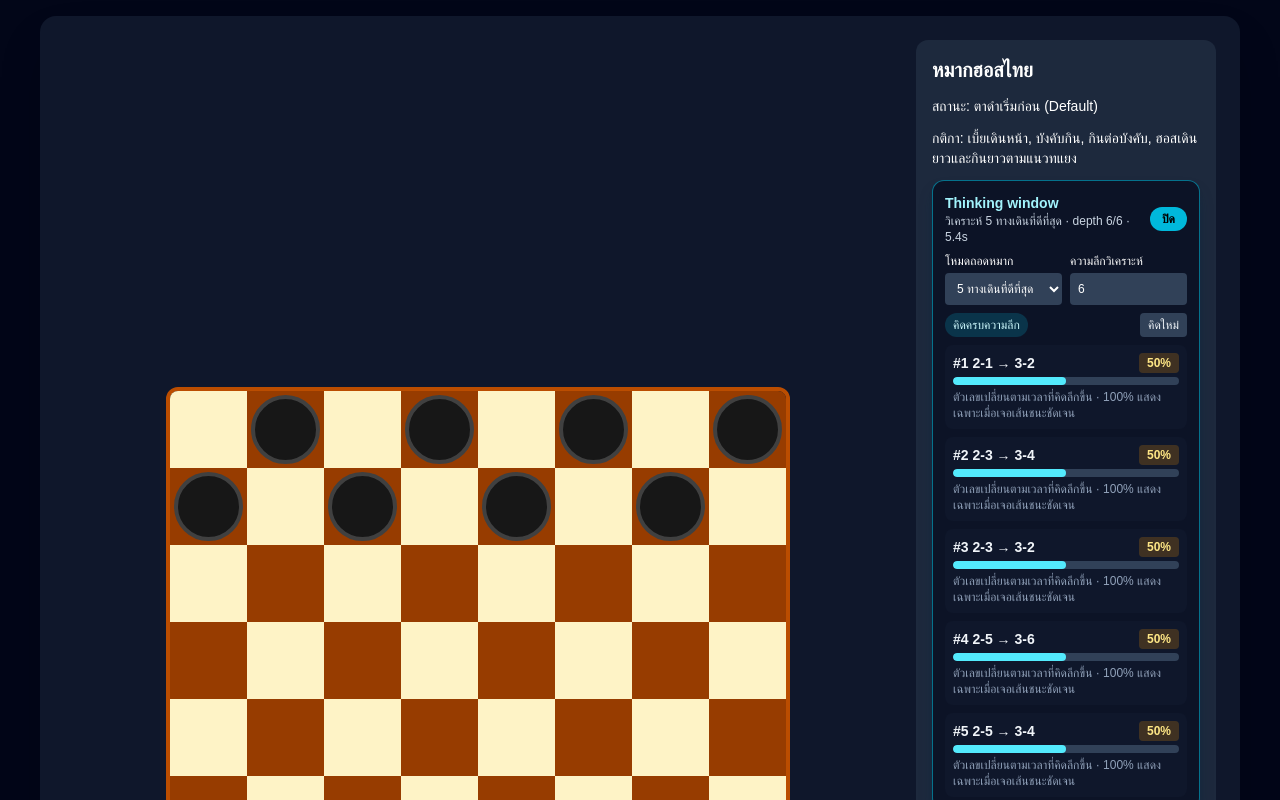
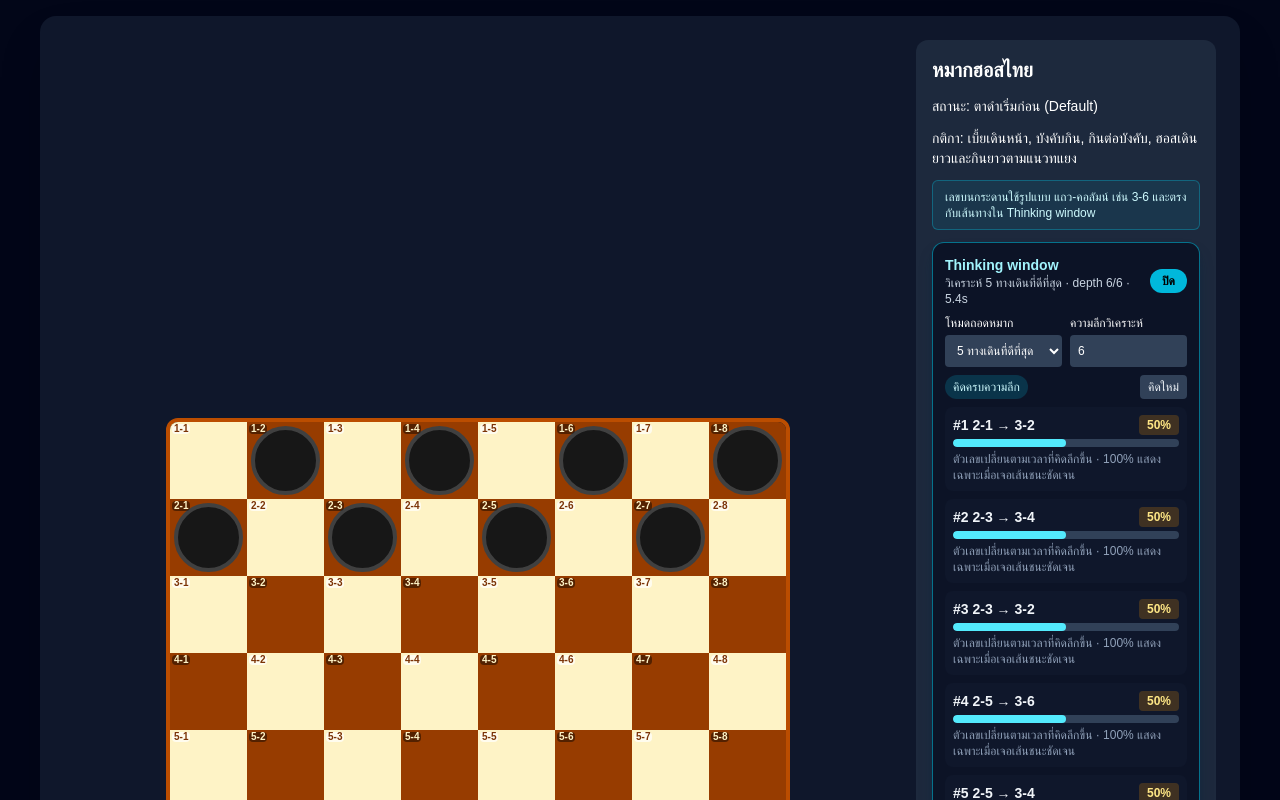
Before and after one commit to panawat17067/Thaichecker, a Next.js app: page / in a window 1280 px wide. Shown: the top 800 px of the page. Built offline with nearby package versions, Linux system fonts and the light colour scheme.

Commit message:
Show board coordinate labels

```diff
--- a/app/page.tsx
+++ b/app/page.tsx
@@ -209,6 +209,14 @@ export default function Home() {
                     }`}
                     aria-label={`ช่อง ${r + 1}-${c + 1}`}
                   >
+                    <span
+                      className={`absolute left-0.5 top-0.5 z-20 rounded px-0.5 text-[8px] font-bold leading-none sm:text-[10px] ${
+                        dark ? 'bg-black/45 text-amber-100' : 'bg-white/70 text-amber-900'
+                      }`}
+                    >
+                      {r + 1}-{c + 1}
+                    </span>
+
                     {canMove && (
                       <span className="absolute inset-0 m-auto h-3.5 w-3.5 rounded-full bg-cyan-300/90" />
                     )}
@@ -235,6 +243,9 @@ export default function Home() {
           <h1 className="text-xl font-bold">หมากฮอสไทย</h1>
           <p>สถานะ: {msg}</p>
           <p>กติกา: เบี้ยเดินหน้า, บังคับกิน, กินต่อบังคับ, ฮอสเดินยาวและกินยาวตามแนวทแยง</p>
+          <p className="rounded-md border border-cyan-400/30 bg-cyan-500/10 px-3 py-2 text-xs text-cyan-100">
+            เลขบนกระดานใช้รูปแบบ แถว-คอลัมน์ เช่น 3-6 และตรงกับเส้นทางใน Thinking window
+          </p>
 
           <div className="rounded-xl border border-cyan-400/50 bg-slate-950/60 p-3 shadow-lg shadow-cyan-950/40">
             <div className="mb-2 flex items-center justify-between gap-2">
```
